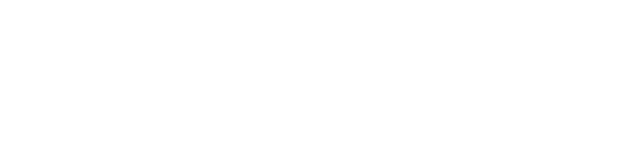
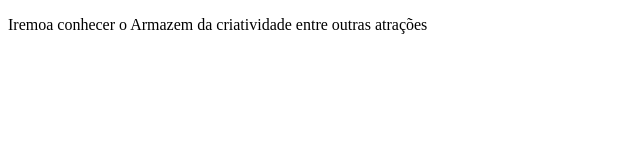
Before and after one commit to karolaynemiranda/commit-mensagens, a plain HTML site: page index.html in a window 1280 px wide. Shown: the whole page, without its empty margins (0-640 px from the left). Drawn offline with Linux system fonts and the light colour scheme.

Commit message:
Adiciona visita t´cnoca a caruaru closes #1

```diff
--- a/index.html
+++ b/index.html
@@ -7,6 +7,9 @@
     <title>mensagens de commits</title>
 </head>
 <body>
-
+  <article>
+      <title>Viagem para Caruaru - PE</title>
+      <p>Iremoa conhecer o Armazem da criatividade entre outras atrações</p>
+  </article>
 </body>
 </html>
```
